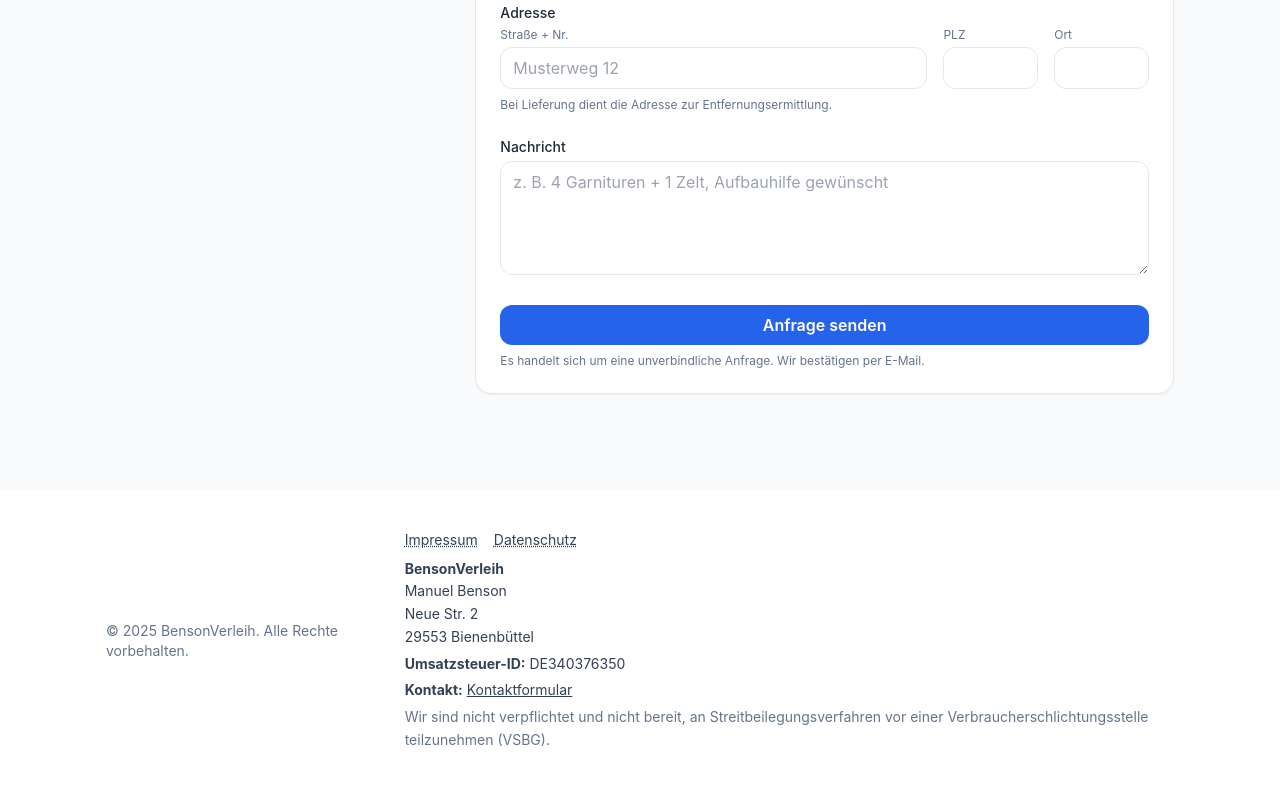
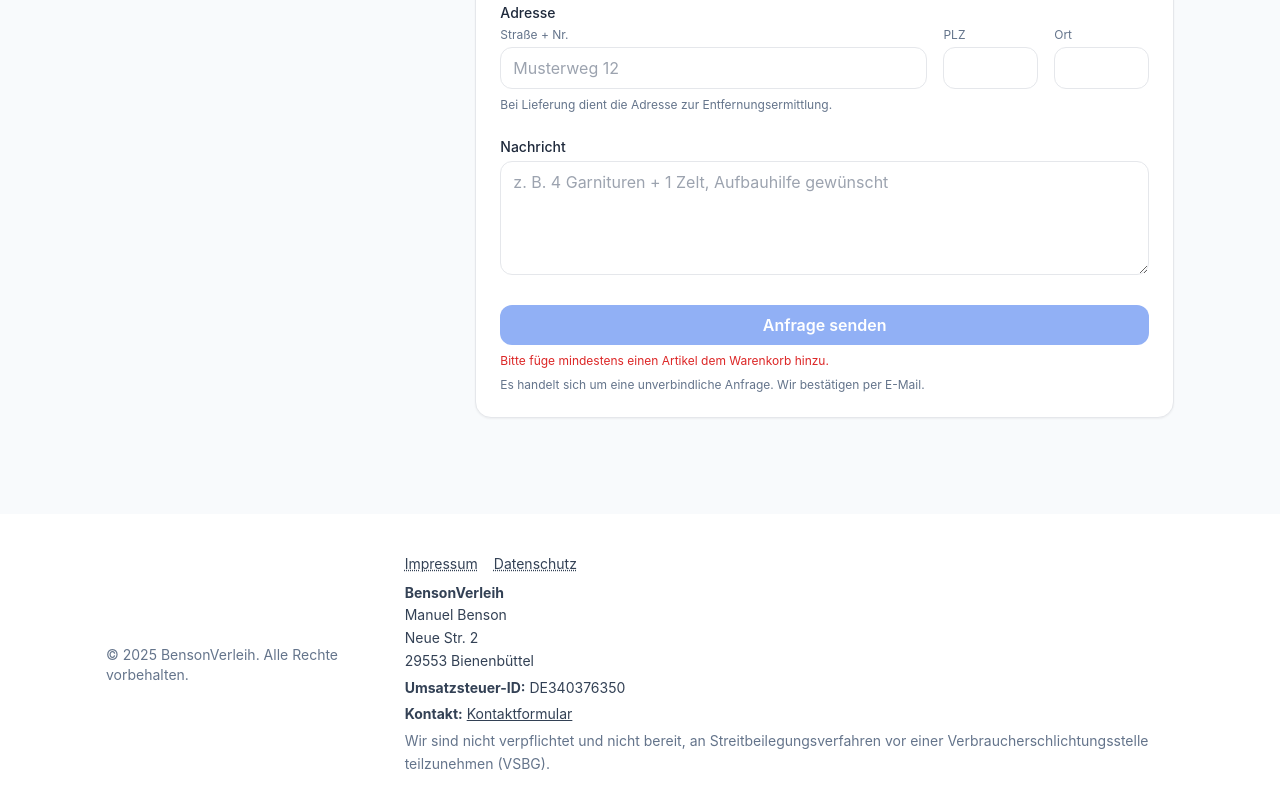
Before and after one commit to ManuBen88/bensonverleih, a plain HTML site: page index.html in a window 1280 px wide. Shown: the part 3103-3911 px from the top of the page. Drawn offline with nearby package versions, Linux system fonts and the light colour scheme; some packages are replaced by stand-ins of ours.

Commit message:
Update index.html

```diff
--- a/index.html
+++ b/index.html
@@ -22,6 +22,7 @@
     }
   </style>
 </head>
+
 
 <body class="antialiased text-slate-800 dark:text-slate-100 bg-white dark:bg-slate-950">
     <header class="sticky top-0 z-50 backdrop-blur supports-[backdrop-filter]:bg-white/60 dark:supports-[backdrop-filter]:bg-slate-900/60 border-b border-slate-200/60 dark:border-slate-800">
@@ -272,6 +273,8 @@
         </div>
     </footer>
 
+
+
     <!-- Google Maps JS (Distance Matrix) -->
     <script src="https://maps.googleapis.com/maps/api/js?key=AIzaSyDKd4jZJC45ylDaxympTWnftc35ypUdzeo&libraries=places"></script>
 
@@ -500,6 +503,28 @@
 
             form.addEventListener('submit', async (ev) => {
                 ev.preventDefault();
+                // === Guard: alle Pflichtfelder + mind. 1 Artikel im Warenkorb ===
+                const hasCartItems = !!(window.cart && Array.from(window.cart.values()).some(q => (q | 0) > 0));
+
+                // HTML5-Checks (required, type="email", etc.)
+                const formValid = form.reportValidity();
+
+                if (!formValid || !hasCartItems) {
+                    // Nutzerhinweis
+                    show(false, !hasCartItems
+                        ? 'Bitte füge mindestens einen Artikel dem Warenkorb hinzu.'
+                        : 'Bitte fülle alle Pflichtfelder aus.');
+
+                    // Scroll zum relevanten Bereich
+                    (!hasCartItems ? document.getElementById('features') : document.getElementById('contact'))
+                        ?.scrollIntoView({ behavior: 'smooth', block: 'start' });
+
+                    // Button zurücksetzen (falls du ihn oben schon gesperrt hast)
+                    const btn = form.querySelector('button[type="submit"]');
+                    if (btn) { btn.disabled = false; btn.textContent = 'Anfrage senden'; }
+                    return; // Abbrechen, NICHT senden
+                }
+
 
                 const statusEl = getStatusBox();
                 const show = (ok, msg) => {
@@ -537,7 +562,7 @@
                 try {
                     // Wichtig: mode:'no-cors' vermeidet CORS-Ärger; Antwort kann nicht gelesen werden,
                     // aber das Script bekommt die Daten und sendet dir die E-Mail.
-                    fetch('https://script.google.com/macros/s/AKfycbyuhKF2JpLYQSScSlB1DrlXL5WfEZnohxUTsNPKwoth0NbsFdnQqlmXGMlGKy0lw18UtQ/exec', { method: 'POST', body: fd, mode: 'no-cors' });
+                    fetch('https://script.google.com/macros/s/AKfycbz2LYbnqZr28SKi1YKIpKOBbvjzBeXuDBT8CDkWDr0fn0W0D1a0WsS1Yeb75go3Zf9w4A/exec', { method: 'POST', body: fd, mode: 'no-cors' });
 
                     // Optional: Du KANNST zusätzlich Netlify Forms posten, wenn du später umstellst:
                     // await fetch('/', { method:'POST', headers:{'Content-Type':'application/x-www-form-urlencoded'},
@@ -1007,7 +1032,7 @@
         function parseDate(id) { const el = document.getElementById(id); if (!el || !el.value) return null; const d = new Date(el.value + 'T00:00:00'); return isNaN(d) ? null : d; }
         function rentalDays() { const a = parseDate('fromDate'), b = parseDate('toDate'); if (!a || !b) return 1; const ms = b - a; if (ms < 0) return 1; return Math.max(1, Math.floor(ms / 86400000) + 1); }
         // ---------------------------------------------------------- Einstellen ----------------------------------------------------------
-        const FLAT3_IDS = new Set(['zelt_4x6', 'zelt_4x12', 'set_biergarnitur', 'stehtisch','lichterkette']);
+        const FLAT3_IDS = new Set(['zelt_4x6', 'zelt_4x12', 'set_biergarnitur', 'stehtisch', 'lichterkette']);
         // ---------------------------------------------------------- Einstellen ----------------------------------------------------------
 
 
@@ -1366,6 +1391,61 @@
         // Init
         syncAll();
     </script>
+    <script>
+        (function enableLiveSubmitGuard() {
+            const form = document.getElementById('contactForm');
+            if (!form) return;
+            const submitBtn = form.querySelector('button[type="submit"]');
+
+            // Kleiner Hinweistext unter dem Button
+            let hint = document.getElementById('submitGuardHint');
+            if (!hint) {
+                hint = document.createElement('p');
+                hint.id = 'submitGuardHint';
+                hint.className = 'mt-2 text-xs';
+                submitBtn.insertAdjacentElement('afterend', hint);
+            }
+
+            function cartHasItems() {
+                return !!(window.cart && Array.from(window.cart.values()).some(q => (q | 0) > 0));
+            }
+
+            function updateSubmitState() {
+                const okForm = form.checkValidity();
+                const okCart = cartHasItems();
+                const ok = okForm && okCart;
+
+                submitBtn.disabled = !ok;
+                submitBtn.classList.toggle('opacity-50', !ok);
+                submitBtn.classList.toggle('cursor-not-allowed', !ok);
+
+                if (!ok) {
+                    hint.textContent = okCart
+                        ? 'Bitte fülle alle Pflichtfelder aus.'
+                        : 'Bitte füge mindestens einen Artikel dem Warenkorb hinzu.';
+                    hint.classList.remove('text-slate-500'); // falls mal geändert
+                    hint.classList.add('text-red-600');
+                } else {
+                    hint.textContent = '';
+                }
+            }
+
+            // Bei Formular-Änderungen prüfen
+            form.addEventListener('input', updateSubmitState, true);
+            form.addEventListener('change', updateSubmitState, true);
+
+            // Auch prüfen, wenn sich der Warenkorb ändert
+            const prevSyncAll = window.syncAll;
+            window.syncAll = function (...args) {
+                prevSyncAll && prevSyncAll.apply(this, args);
+                updateSubmitState();
+            };
+
+            // Initial
+            updateSubmitState();
+        })();
+    </script>
+
 
     <script src="bv-base.js"></script>
 </body>
```
Lines whose indentation alone changed are shown as unchanged.
